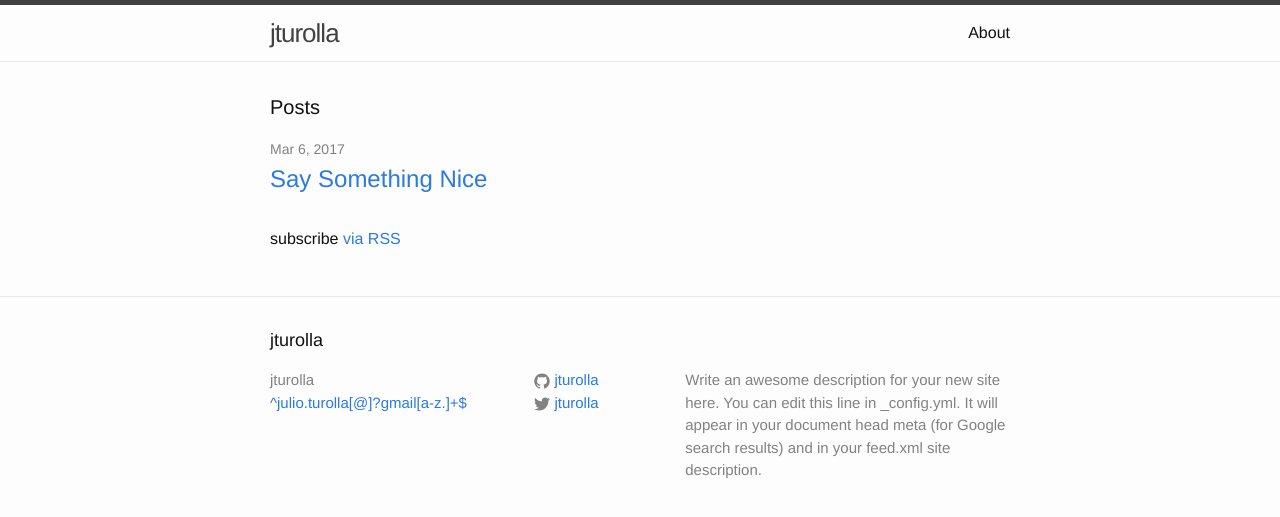
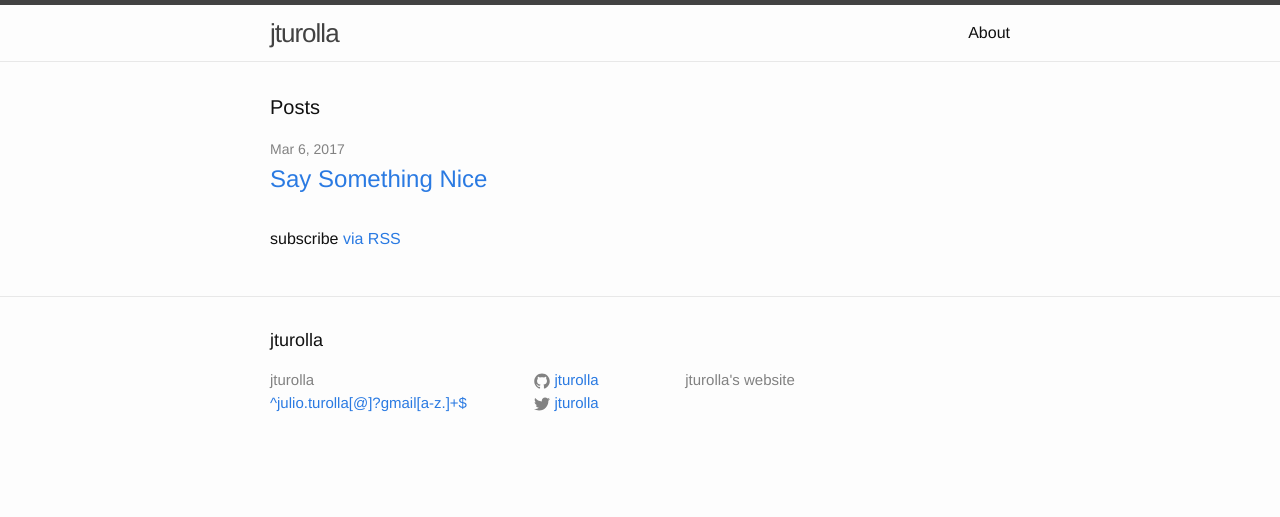
Before and after one commit to jturolla/site, a Jekyll site: the page built from index.html, in a window 1280 px wide. Shown: the top 517 px of the page. Built offline with Jekyll 4.4.1, drawn with Linux system fonts in a browser that asks for light colours.

Commit message:
fix config

```diff
--- a/_config.yml
+++ b/_config.yml
@@ -9,10 +9,8 @@
 title: jturolla
 email: ^julio.turolla[@]?gmail[a-z.]+$
 description: > # this means to ignore newlines until "baseurl:"
-  Write an awesome description for your new site here. You can edit this
-  line in _config.yml. It will appear in your document head meta (for
-  Google search results) and in your feed.xml site description.
-baseurl: "" # the subpath of your site, e.g. /blog
+  jturolla's website
+baseurl: "/" # the subpath of your site, e.g. /blog
 url: "http://julioturolla.com" # the base hostname & protocol for your site
 twitter_username: jturolla
 github_username: jturolla
```
